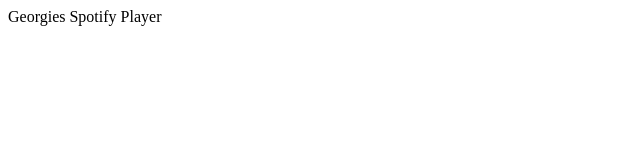
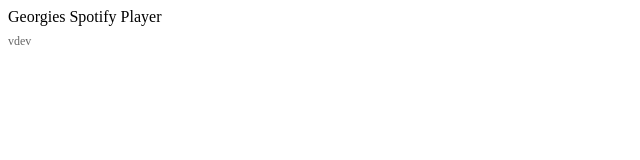
Before and after one commit to egschipp/gsplayer, a Next.js app: page / in a window 1280 px wide. Shown: the top 160 px of the page, without its empty margins (0-640 px from the left). Built offline with nearby package versions, Linux system fonts and the light colour scheme.

Commit message:
Add semantic-release workflow and version display

```diff
--- a/app/page.tsx
+++ b/app/page.tsx
@@ -1,4 +1,11 @@
 export default function HomePage() {
   // Minimalistische pagina om Next build te laten slagen; UI valt buiten scope.
-  return <main>Georgies Spotify Player</main>;
+  const version = process.env.NEXT_PUBLIC_APP_VERSION ?? 'dev';
+
+  return (
+    <main>
+      Georgies Spotify Player
+      <div style={{ fontSize: 12, opacity: 0.6, marginTop: 8 }}>v{version}</div>
+    </main>
+  );
 }
--- a/next.config.js
+++ b/next.config.js
@@ -3,6 +3,10 @@
   output: 'standalone',
   reactStrictMode: true,
   poweredByHeader: false,
+  env: {
+    // Subtiele versievermelding voor UI
+    NEXT_PUBLIC_APP_VERSION: process.env.npm_package_version,
+  },
 };
 
 module.exports = nextConfig;
```
Also changed, not shown: package.json (+7 -2 lines), .releaserc.json (added), 2 other files (tests, documents, lock files or other folders).
